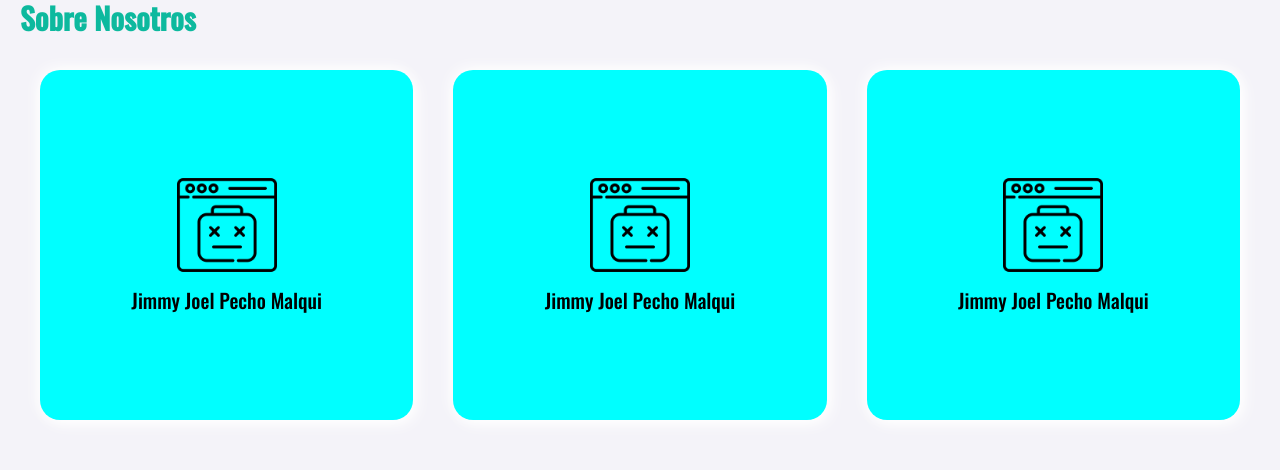
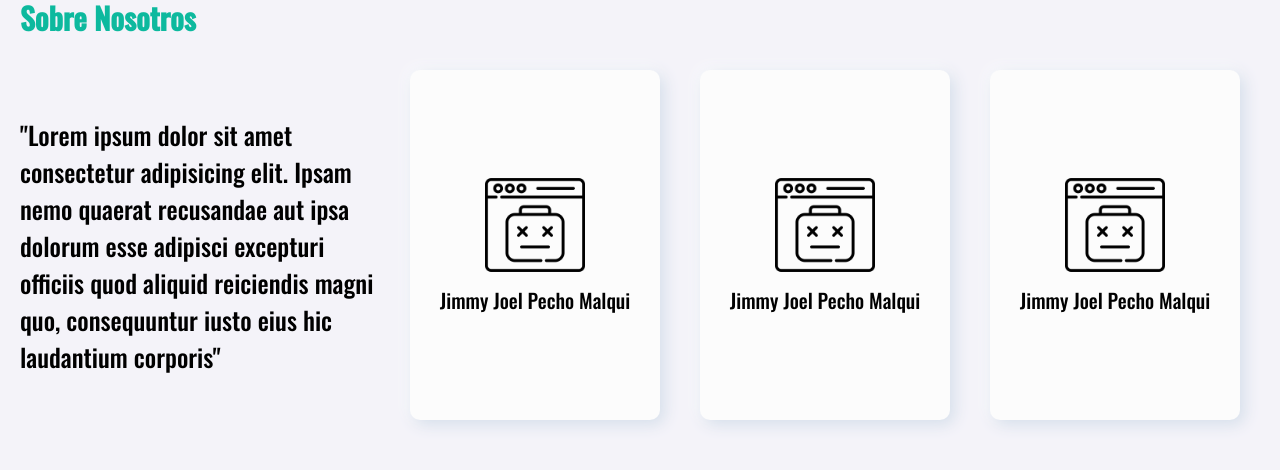
Before and after one commit to jpmjim/react-webjoras, a React (Create React App) app: page / in a window 1280 px wide. Shown: the part 681-1151 px from the top of the page. Built offline with nearby package versions, Linux system fonts and the light colour scheme.

Commit message:
cambios en about

```diff
--- a/src/components/About.jsx
+++ b/src/components/About.jsx
@@ -6,6 +6,7 @@ const About = () => {
     <section className='about'>
       <h2>Sobre Nosotros</h2>
       <section className='miembros'>
+        <p className='miembros__description'>"Lorem ipsum dolor sit amet consectetur adipisicing elit. Ipsam nemo quaerat recusandae aut ipsa dolorum esse adipisci excepturi officiis quod aliquid reiciendis magni quo, consequuntur iusto eius hic laudantium corporis"</p>
         <section className='about__miembro'>
           <img src={user} alt="" />
           <p>Jimmy Joel Pecho Malqui</p>
--- a/src/styles/sass/components/_about.scss
+++ b/src/styles/sass/components/_about.scss
@@ -13,6 +13,9 @@
     display: flex;
     justify-content: space-between;
     align-items: center;
+    &__description{
+      font-size: 2.5rem;
+    }
   }
   &__miembro {
     scroll-snap-align: center;
@@ -21,13 +24,13 @@
     justify-content: center;
     align-items: center;
     margin: 30px 20px;
-    width: 500px;
+    width: 250px;
     min-width: 250px;
     height: 350px;
-    box-shadow: 0.4em 0.4em 1.6em white,
+    box-shadow: 0.4em 0.4em 1.6em #d2dce9,
                 -0.2em -0.2em 1.5em white;
-    border-radius: 20px;
-    background-color: cyan;
+    border-radius: 10px;
+    background-color: #fcfcfc;
     img {
       width: 100px;
       height: 100px;
```
